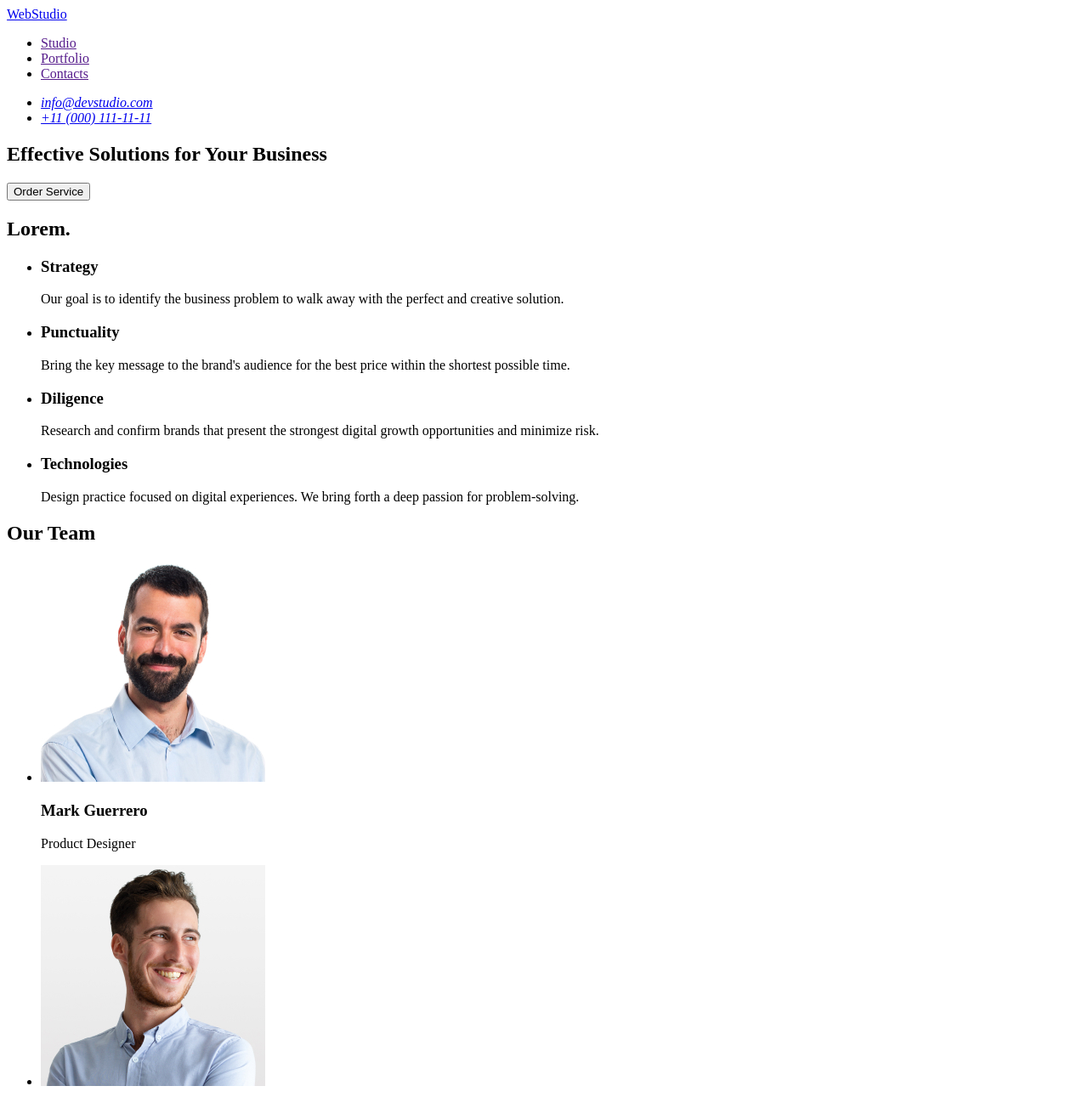
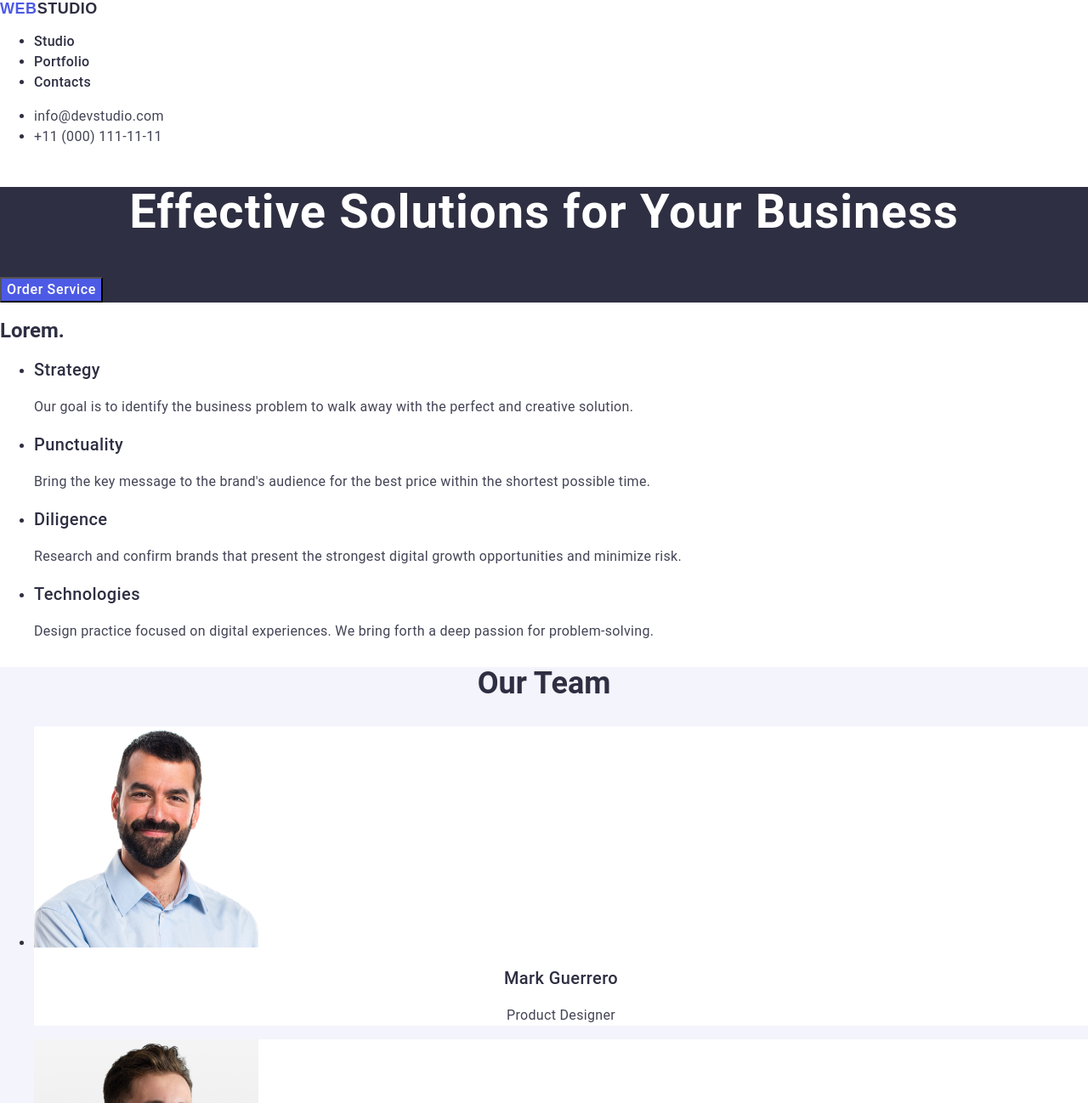
Before and after one commit to anestxs/goit-markup-hw-02, a plain HTML site: page index.html in a window 1280 px wide. Shown: the top 1298 px of the page at 85% size. Drawn offline with nearby package versions, Linux system fonts and the light colour scheme.

Commit message:
styles for header, first section, second section and third section are done

```diff
--- a/css/styles.css
+++ b/css/styles.css
@@ -0,0 +1,142 @@
+body {
+    font-family: "Roboto", sans-serif;
+    color: #2E2F42;
+    background-color: #FFFFFF;
+}
+
+.logo {
+    font-size: 18px;
+    font-weight: 700;
+    line-height: 1.17;
+    text-transform: uppercase;
+    letter-spacing: 0.03em;
+    font-family: "Raleway", sans-serif;
+    color: #4D5AE5;
+    text-decoration: none;
+}
+
+.logo-second-part {
+    color: #2E2F42;
+}
+
+.site-links {
+    font-weight: 500;
+    font-size: 16px;
+    line-height: 1.5;
+    letter-spacing: 0.02em;
+    color: #2E2F42;
+    text-decoration: none;
+}
+
+.site-links:hover,
+.site-links:focus {
+    color: #404BBF;
+}
+
+.phone-and-mail {
+    font-style: normal;
+}
+
+
+.adress-data {
+    font-weight: 400;
+    font-size: 16px;
+    line-height: 1.5;
+    letter-spacing: 0.02em;
+    color: #434455;
+    text-decoration: none;
+}
+
+.adress-data:hover,
+.adress-data:focus {
+    color: #404BBF;
+}
+
+.first-slide {
+    background-color: #2E2F42;
+}
+
+.main-title {
+    font-weight: 700;
+    font-size: 56px;
+    line-height: 1.07;
+    letter-spacing: 0.02em;
+    text-align: center;
+    color: #FFFFFF;
+}
+
+.order-button {
+    background-color: #4D5AE5;
+    color: #FFFFFF;
+    font-weight: 500;
+    font-size: 16px;
+    line-height: 1.5;
+    letter-spacing: 0.04em;
+    font-family: "Roboto", sans-serif;
+    cursor: pointer;
+}
+
+.order-button:hover,
+.order-button:focus {
+    background-color: #404BBF;
+}
+
+.second-slide-title {
+    color: #2E2F42;
+    font-family: Roboto, sans-serif;
+    font-size: 20px;
+    font-weight: 500;
+    line-height: 1.2;
+    letter-spacing: 0.02em;
+    text-align: left;
+
+}
+
+.second-slide-text {
+    font-family: Roboto, sans-serif;
+    font-size: 16px;
+    font-weight: 400;
+    line-height: 1.5;
+    letter-spacing: 0.02em;
+    text-align: left;
+    color: #434455;
+}
+
+.third-slide {
+    background-color: #F4F4FD;
+}
+
+.third-slide-title {
+    font-family: "Roboto", sans-serif;
+    font-weight: 700;
+    font-size: 36px;
+    line-height: 1.11;
+    letter-spacing: 0.02;
+    text-align: center;
+    color: #2E2F42;
+    text-transform: capitalize;
+}
+
+.third-slide-list-item {
+    background-color: #FFFFFF;
+}
+
+.third-slide-employee {
+    color: #2E2F42;
+    font-family: Roboto, sans-serif;
+    font-size: 20px;
+    font-weight: 500;
+    line-height: 1.2;
+    letter-spacing: 0.02em;
+    text-align: center;
+}
+
+.third-slide-text {
+    font-family: Roboto, sans-serif;
+    font-size: 16px;
+    font-weight: 400;
+    line-height: 1.5;
+    letter-spacing: 0.02em;
+    text-align: center;
+    color: #434455;
+}
--- a/index.html
+++ b/index.html
@@ -4,145 +4,189 @@
     <meta charset="UTF-8" />
     <meta name="viewport" content="width=device-width, initial-scale=1.0" />
     <title>Document</title>
+    <link
+      rel="stylesheet"
+      href="https://cdnjs.cloudflare.com/ajax/libs/modern-normalize/2.0.0/modern-normalize.min.css"
+    />
     <link rel="stylesheet" href="./css/styles.css" />
   </head>
   <body>
     <header>
       <nav>
-        <a href="./index.html">WebStudio</a>
+        <a href="./index.html" class="logo"
+          >Web<span class="logo-second-part">Studio</span></a
+        >
         <ul>
-          <li><a href="">Studio</a></li>
-          <li><a href="">Portfolio</a></li>
-          <li><a href="">Contacts</a></li>
+          <li><a href="./index.html" class="site-links">Studio</a></li>
+          <li><a href="" class="site-links">Portfolio</a></li>
+          <li><a href="" class="site-links">Contacts</a></li>
         </ul>
       </nav>
-      <address>
+      <address class="phone-and-mail">
         <ul>
-          <li><a href="mailto:info@devstudio.com">info@devstudio.com</a></li>
-          <li><a href="tel:+110001111111">+11 (000) 111-11-11</a></li>
+          <li>
+            <a href="mailto:info@devstudio.com" class="adress-data"
+              >info@devstudio.com</a
+            >
+          </li>
+          <li>
+            <a href="tel:+110001111111" class="adress-data"
+              >+11 (000) 111-11-11</a
+            >
+          </li>
         </ul>
       </address>
     </header>
     <main>
       <!-- HERO section -->
-      <section>
-        <h1>Effective Solutions for Your Business</h1>
-        <button type="button">Order Service</button>
+      <section class="first-slide">
+        <h1 class="main-title">Effective Solutions for Your Business</h1>
+        <button type="button" class="order-button">Order Service</button>
       </section>
       <section>
         <h2>Lorem.</h2>
         <ul>
           <li>
-            <h3>Strategy</h3>
-            <p>
+            <h3 class="second-slide-title">Strategy</h3>
+            <p class="second-slide-text">
               Our goal is to identify the business problem to walk away with the
               perfect and creative solution.
             </p>
           </li>
 
           <li>
-            <h3>Punctuality</h3>
-            <p>
+            <h3 class="second-slide-title">Punctuality</h3>
+            <p class="second-slide-text">
               Bring the key message to the brand's audience for the best price
               within the shortest possible time.
             </p>
           </li>
 
           <li>
-            <h3>Diligence</h3>
-            <p>
+            <h3 class="second-slide-title">Diligence</h3>
+            <p class="second-slide-text">
               Research and confirm brands that present the strongest digital
               growth opportunities and minimize risk.
             </p>
           </li>
 
           <li>
-            <h3>Technologies</h3>
-            <p>
+            <h3 class="second-slide-title">Technologies</h3>
+            <p class="second-slide-text">
               Design practice focused on digital experiences. We bring forth a
               deep passion for problem-solving.
             </p>
           </li>
         </ul>
       </section>
-      <section>
-        <h2>Our Team</h2>
+      <section class="third-slide">
+        <h2 class="third-slide-title">Our Team</h2>
         <ul>
-          <li>
+          <li class="third-slide-list-item">
             <img
               src="./images/mark-guerrero.jpg"
               alt="Mark Guerrero"
               width="264"
               height="260"
             />
-            <h3>Mark Guerrero</h3>
-            <p>Product Designer</p>
+            <h3 class="third-slide-employee">Mark Guerrero</h3>
+            <p class="third-slide-text">Product Designer</p>
           </li>
 
-          <li>
+          <li class="third-slide-list-item">
             <img
               src="./images/tom-ford.jpg"
               alt="Tom Ford"
               width="264"
               height="260"
             />
-            <h3>Tom Ford</h3>
-            <p>Frontend Developer</p>
+            <h3 class="third-slide-employee">Tom Ford</h3>
+            <p class="third-slide-text">Frontend Developer</p>
           </li>
 
-          <li>
+          <li class="third-slide-list-item">
             <img
               src="./images/camila-garcia.jpg"
               alt="Camila Garcia"
               width="264"
               height="260"
             />
-            <h3>Camila Garcia</h3>
-            <p>Marketing</p>
+            <h3 class="third-slide-employee">Camila Garcia</h3>
+            <p class="third-slide-text">Marketing</p>
           </li>
 
-          <li>
+          <li class="third-slide-list-item">
             <img
               src="./images/daniel-wilson.jpg"
               alt="Daniel Wilson"
               width="264"
               height="260"
             />
-            <h3>Daniel Wilson</h3>
-            <p>UI Designer</p>
+            <h3 class="third-slide-employee">Daniel Wilson</h3>
+            <p class="third-slide-text">UI Designer</p>
           </li>
         </ul>
       </section>
       <section>
-        <h2>Our Portfolio</h2>
+        <h2 class="Portfolio">Our Portfolio</h2>
         <ul>
           <li>
-            <img src="./images/bank-app.jpg" alt="Bank App" />
+            <img
+              src="./images/bank-app.jpg"
+              alt="Bank App"
+              width="360"
+              height="300"
+            />
             <h3>Banking App</h3>
             <p>App</p>
           </li>
           <li>
-            <img src="./images/payment-by-card.jpg" alt="Payment by card" />
+            <img
+              src="./images/payment-by-card.jpg"
+              alt="Payment by card"
+              width="360"
+              height="300"
+            />
             <h3>Cashless Payment</h3>
             <p>Marketing</p>
           </li>
           <li>
-            <img src="./images/meditation-app.jpg" alt="Meditaion app" />
+            <img
+              src="./images/meditation-app.jpg"
+              alt="Meditaion app"
+              width="360"
+              height="300"
+            />
             <h3>Meditaion App</h3>
             <p>App</p>
           </li>
           <li>
-            <img src="./images/taxi-driver.jpg" alt="Taxi driver" />
+            <img
+              src="./images/taxi-driver.jpg"
+              alt="Taxi driver"
+              width="360"
+              height="300"
+            />
             <h3>Taxi Service</h3>
             <p>Marketing</p>
           </li>
           <li>
-            <img src="./images/screen-wallpapers.jpg" alt="Screen wallpapers" />
+            <img
+              src="./images/screen-wallpapers.jpg"
+              alt="Screen wallpapers"
+              width="360"
+              height="300"
+            />
             <h3>Screen Illustrations</h3>
             <p>Design</p>
           </li>
           <li>
-            <img src="./images/online-courses.jpg" alt="Online courses" />
+            <img
+              src="./images/online-courses.jpg"
+              alt="Online courses"
+              width="360"
+              height="300"
+            />
             <h3>Online Courses</h3>
             <p>Marketing</p>
           </li>
```
